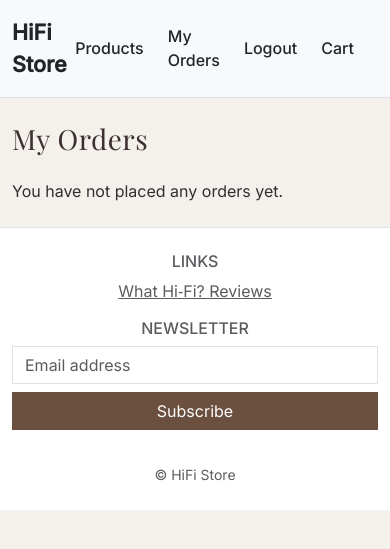
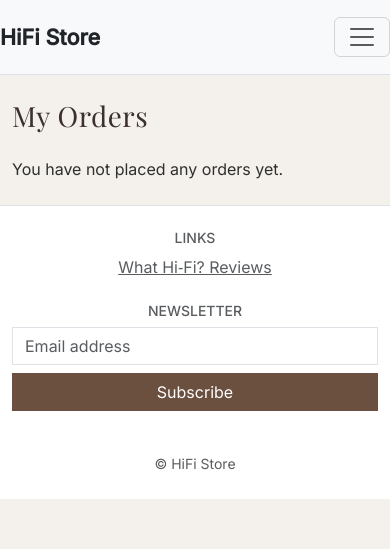
Before and after one commit to andreaspe76/Portfolio_Project_5, a Django app: page /checkout/my-orders/ in a window 390 px wide. Shown: the top 549 px of the page. Run offline with Django 5.2, Linux system fonts and the light colour scheme; the visitor is signed in with stand-in values (Sample User, id 1); data that the repository does not hold is empty; parts of the project's set-up code (start-up, migrations or seed data) failed here and were passed over.

Commit message:
Fix mobile header layout with responsive navbar

```diff
--- a/templates/base.html
+++ b/templates/base.html
@@ -22,41 +22,41 @@
     <link rel="stylesheet" href="{% static 'products/css/style.css' %}">
 </head>
 
+<script src="https://cdn.jsdelivr.net/npm/bootstrap@5.3.2/dist/js/bootstrap.bundle.min.js"></script>
+
 <body>
 
     <header class="border-bottom bg-light">
-        <nav class="container d-flex justify-content-between align-items-center py-3"> <a href="/"
-                class="fw-bold fs-4 text-decoration-none text-dark"> HiFi Store </a>
-            <div class="d-flex align-items-center"> <a href="/products/" class="me-4 text-decoration-none text-dark">
-                    Products </a>
+        <nav class="navbar navbar-expand-md container py-3"> <a href="/" class="navbar-brand fw-bold fs-4 text-dark">
+                HiFi Store </a> <button class="navbar-toggler" type="button" data-bs-toggle="collapse"
+                data-bs-target="#mainNav" aria-controls="mainNav" aria-expanded="false" aria-label="Toggle navigation">
+                <span class="navbar-toggler-icon"></span> </button>
+            <div class="collapse navbar-collapse" id="mainNav">
+                <ul class="navbar-nav ms-auto align-items-md-center">
+                    <li class="nav-item"> <a href="/products/" class="nav-link">Products</a> </li>
 
                     {% if user.is_authenticated %}
-                <a href="{% url 'my_orders' %}" class="me-4 text-decoration-none text-dark">
-                    My Orders
-                </a>
-
-                <form method="post" action="{% url 'logout' %}" class="d-inline me-4">
+                    <li class="nav-item"> <a href="{% url 'my_orders' %}" class="nav-link">My
+                            Orders</a> </li>
+                    <li class="nav-item">
+                        <form method="post" action="{% url 'logout' %}">
                             {% csrf_token %}
-                    <a href="#" onclick="this.closest('form').submit(); return false;"
-                        class="text-decoration-none text-dark" style="cursor: pointer;">
-                        Logout
-                    </a>
+                            <button type="submit" class="nav-link btn btn-link p-0"> Logout </button>
                         </form>
-
+                    </li>
                     {% else %}
-                <a href="{% url 'register' %}" class="me-4 text-decoration-none text-dark">
-                    Register
-                </a>
-                <a href="/accounts/login/" class="me-4 text-decoration-none text-dark">
-                    Login
-                </a>
+                    <li class="nav-item"> <a href="{% url 'register' %}" class="nav-link">Register</a>
+                    </li>
+                    <li class="nav-item"> <a href="/accounts/login/" class="nav-link">Login</a> </li>
                     {% endif %}
-
-                <a href="{% url 'cart_detail' %}" class="me-4 text-decoration-none text-dark"> Cart
+                    <li class="nav-item"> <a href="{% url 'cart_detail' %}" class="nav-link"> Cart
                             {% if cart_item_count > 0 %}
-                    <span class="badge bg-primary rounded-pill ms-1">{{ cart_item_count }}</span>
+                            <span class="badge bg-primary rounded-pill ms-1">
+                                {{ cart_item_count }}
+                            </span>
                             {% endif %}
-                </a>
+                        </a> </li>
+                </ul>
             </div>
         </nav>
     </header>
@@ -80,16 +80,19 @@
     <footer class="border-top py-4 text-muted">
         <div class="container">
             <div class="row text-center text-md-start align-items-start"> <!-- Links column -->
-                <div class="col-md-4 mb-3">
-                    <h6 class="text-uppercase text-muted mb-2">Links</h6> <a href="https://www.whathifi.com"
+                <div class="col-md-4 mb-4 mb-md-0">
+                    <h6 class="text-uppercase text-muted mb-2 small">Links</h6> <a href="https://www.whathifi.com"
                         target="_blank" rel="nofollow noopener" class="text-muted d-block"> What Hi‑Fi? Reviews </a>
                 </div> <!-- Newsletter column -->
-                <div class="col-md-8 mb-3">
-                    <h6 class="text-uppercase text-muted mb-2">Newsletter</h6>
-                    <form method="post" action="{% url 'newsletter_signup' %}" class="row g-2"> {% csrf_token %} <div
-                            class="col-sm-8 col-md-6"> <input type="email" name="email" class="form-control"
+                <div class="col-md-8 mb-4 mb-md-0">
+                    <h6 class="text-uppercase text-muted mb-2 small">Newsletter</h6>
+                    <form method="post" action="{% url 'newsletter_signup' %}"
+                        class="row g-2 justify-content-center justify-content-md-start">
+                        {% csrf_token %}
+                        <div class="col-12 col-sm-8 col-md-6"> <input type="email" name="email" class="form-control"
                                 placeholder="Email address" required> </div>
-                        <div class="col-sm-4 col-md-3"> <button type="submit" class="btn btn-primary w-100"> Subscribe
+                        <div class="col-12 col-sm-4 col-md-3"> <button type="submit" class="btn btn-primary w-100">
+                                Subscribe
                             </button> </div>
                     </form>
                 </div>
```
Lines whose indentation alone changed are shown as unchanged.
